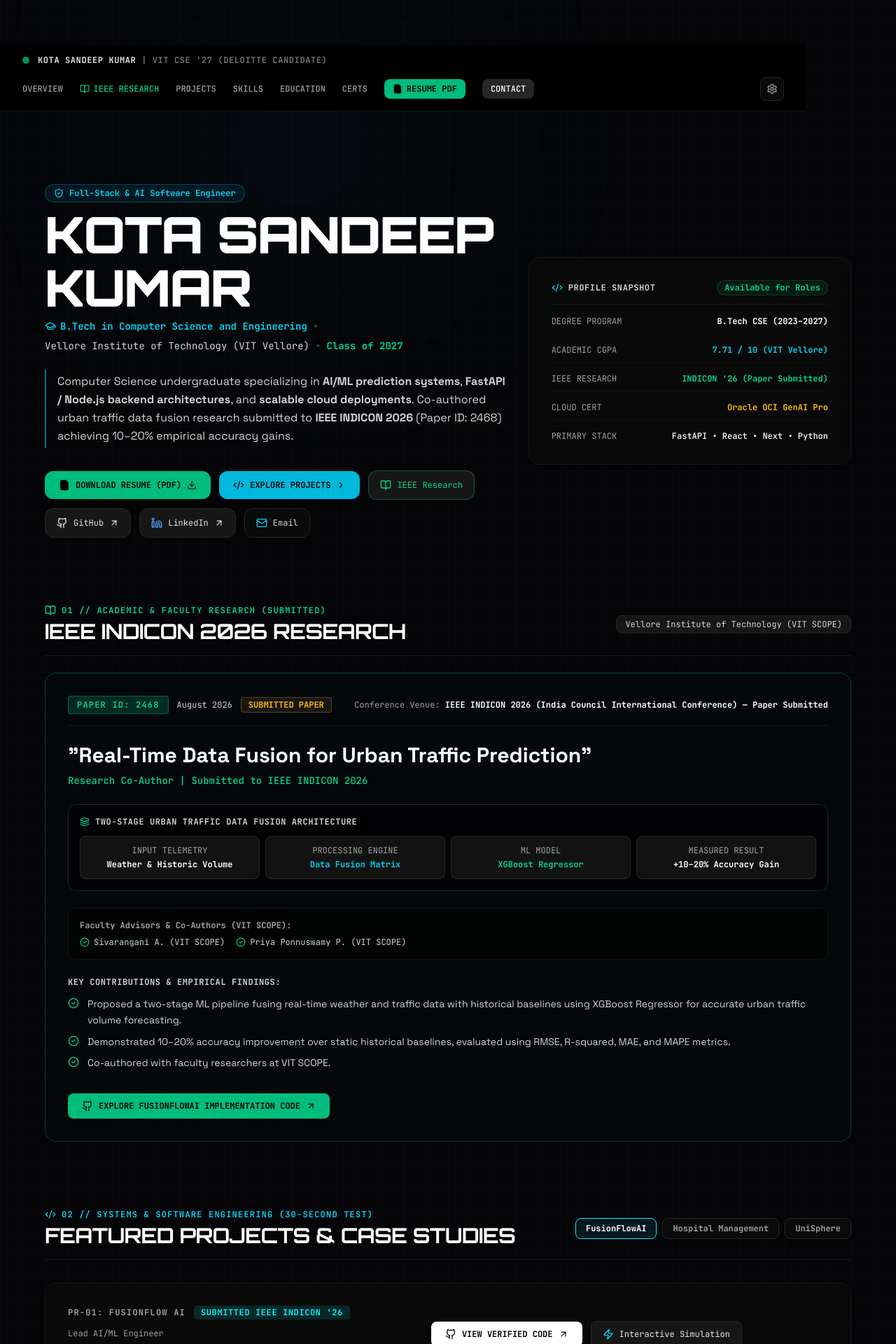
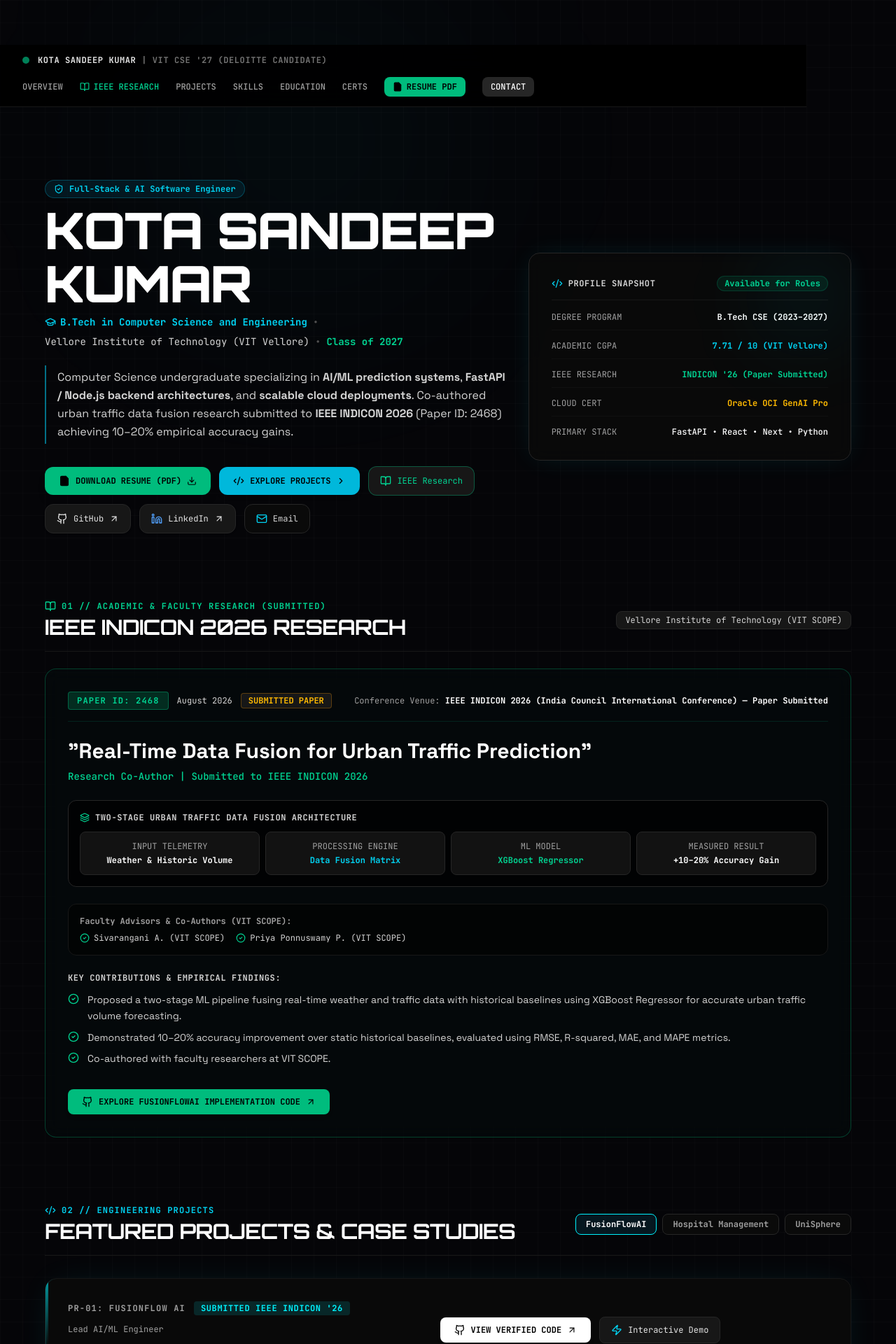
Before and after one commit to sandeep2421-hub/kota.sandeep-kumar-portfolio, a React (Vite) app: page / in a window 1280 px wide. Shown: the top 1920 px of the page at 70% size. Built offline with nearby package versions, Linux system fonts and the light colour scheme; a web font is replaced by a local one.

Commit message:
ux: remove gear button, per-category skill icons, honest demo labels, project card accent glow, clean contact/section copy

```diff
--- a/package.json
+++ b/package.json
@@ -31,9 +31,13 @@
     "autoprefixer": "^10.4.21",
     "esbuild": "^0.25.0",
     "gh-pages": "^6.3.0",
+    "puppeteer": "^25.10.0",
     "tailwindcss": "^4.1.14",
     "tsx": "^4.21.0",
     "typescript": "~5.8.2",
     "vite": "^6.2.3"
+  },
+  "allowScripts": {
+    "puppeteer@25.10.0": true
   }
 }
--- a/src/components/DashboardView.tsx
+++ b/src/components/DashboardView.tsx
@@ -14,7 +14,6 @@ import {
   MapPin,
   ChevronRight,
   ChevronLeft,
-  Settings,
   Zap,
   ArrowUpRight,
   Globe,
@@ -24,6 +23,10 @@ import {
   Activity,
   Cpu,
   ShieldCheck,
+  Terminal,
+  Database,
+  Cloud,
+  BookMarked,
 } from "lucide-react";
 import {
   PERSONAL_INFO,
@@ -146,18 +149,7 @@ export default function DashboardView({
           >
             Contact
           </button>
-        </nav>
-
-        {/* Quick Theme Controls */}
-        <div className="flex items-center gap-2">
-          <button
-            onClick={() => setShowConfig(!showConfig)}
-            className="p-2 rounded-lg border border-neutral-800 hover:border-neutral-600 text-neutral-400 hover:text-white transition-all cursor-pointer bg-neutral-950"
-            title="System Palette Config"
-          >
-            <Settings className="w-4 h-4" style={{ color: showConfig ? activeColor : undefined }} />
-          </button>
-        </div>
+      </nav>
       </header>
 
       {/* SECTION: HERO / 5-SECOND DELOITTE RECRUITER SPOTLIGHT */}
@@ -253,7 +245,11 @@ export default function DashboardView({
           </div>
 
           {/* Right Highlights Bento Card */}
-          <div className="lg:col-span-5 space-y-4 bg-neutral-950/80 border border-neutral-900 rounded-2xl p-6 sm:p-8 backdrop-blur-md">
+          <div className="lg:col-span-5 space-y-4 bg-neutral-950/80 border border-neutral-800 rounded-2xl p-6 sm:p-8 backdrop-blur-md relative overflow-hidden"
+            style={{ boxShadow: `0 0 40px -10px ${activeColor}22` }}>
+            {/* Accent corner glow */}
+            <div className="absolute top-0 right-0 w-32 h-32 rounded-full blur-[60px] pointer-events-none"
+              style={{ background: `${activeColor}15` }} />
             <div className="flex items-center justify-between border-b border-neutral-900 pb-3">
               <span className="font-mono text-xs font-bold uppercase text-neutral-300 tracking-wider flex items-center gap-2">
                 <Code2 className="w-4 h-4 text-cyan-400" />
@@ -415,7 +411,7 @@ export default function DashboardView({
           <div>
             <div className="flex items-center gap-2 text-cyan-400 font-mono text-xs font-bold uppercase tracking-widest">
               <Code2 className="w-4 h-4" />
-              <span>02 // Systems & Software Engineering (30-Second Test)</span>
+              <span>02 // Engineering Projects</span>
             </div>
             <h2 className="text-2xl sm:text-3xl font-bold font-display uppercase tracking-tight text-white mt-1">
               Featured Projects & Case Studies
@@ -444,7 +440,13 @@ export default function DashboardView({
         </div>
 
         {/* Selected Project Main Showcase Deck */}
-        <div className="bg-neutral-950/90 border border-neutral-900 rounded-2xl p-6 sm:p-8 backdrop-blur-md relative overflow-hidden space-y-8">
+        <div
+          className="bg-neutral-950/90 border border-neutral-900 rounded-2xl p-6 sm:p-8 backdrop-blur-md relative overflow-hidden space-y-8"
+          style={{ boxShadow: `0 0 50px -15px ${activeColor}20, inset 1px 0 0 0 ${activeColor}30` }}
+        >
+          {/* Top-left accent line */}
+          <div className="absolute top-0 left-0 w-1 h-24 rounded-r-full opacity-60"
+            style={{ background: `linear-gradient(to bottom, ${activeColor}, transparent)` }} />
           {/* Header row */}
           <div className="flex flex-col lg:flex-row lg:items-center justify-between gap-4 border-b border-neutral-900 pb-6">
             <div className="space-y-2">
@@ -505,14 +507,14 @@ export default function DashboardView({
                 className="flex items-center gap-2 px-4 py-2.5 rounded-lg border border-neutral-800 hover:border-cyan-500/50 bg-neutral-900 text-neutral-200 hover:text-white transition-all cursor-pointer"
               >
                 <Zap className="w-4 h-4 text-cyan-400" />
-                <span>Interactive Simulation</span>
+                <span>Interactive Demo</span>
               </button>
 
               <button
                 onClick={onOpenDetail}
                 className="flex items-center gap-2 px-4 py-2.5 rounded-lg border border-neutral-800 hover:border-neutral-600 bg-neutral-950 text-neutral-400 hover:text-white transition-all cursor-pointer"
               >
-                <span>Full Spec Sheet</span>
+                <span>Technical Details</span>
                 <ChevronRight className="w-4 h-4" />
               </button>
             </div>
@@ -666,6 +668,15 @@ export default function DashboardView({
               ))}
             </div>
           </div>
+
+          {/* Demo disclaimer */}
+          <div className="flex items-start gap-2.5 p-3 rounded-lg bg-neutral-900/60 border border-neutral-800 font-mono text-xs text-neutral-400">
+            <Zap className="w-3.5 h-3.5 text-cyan-400/70 flex-shrink-0 mt-0.5" />
+            <span>
+              <span className="text-neutral-200 font-semibold">Interactive Demo</span>
+              {" "}— illustrative simulation of the project's workflow. Not connected to the production backend or ML model.
+            </span>
+          </div>
         </div>
       </section>
 
@@ -682,13 +693,22 @@ export default function DashboardView({
         </div>
 
         <div className="grid grid-cols-1 md:grid-cols-2 lg:grid-cols-3 gap-6">
-          {TECHNICAL_SKILLS.map((cat, idx) => (
+          {TECHNICAL_SKILLS.map((cat, idx) => {
+            const categoryIcons: Record<string, React.ReactNode> = {
+              "Languages": <Terminal className="w-4 h-4" />,
+              "Frameworks & Libraries": <Layers className="w-4 h-4" />,
+              "Databases": <Database className="w-4 h-4" />,
+              "Cloud & Tools": <Cloud className="w-4 h-4" />,
+              "Relevant Coursework": <BookMarked className="w-4 h-4" />,
+            };
+            const icon = categoryIcons[cat.category] || <Code2 className="w-4 h-4" />;
+            return (
             <div
               key={idx}
               className="p-6 rounded-2xl border border-neutral-900 bg-neutral-950/80 space-y-4 backdrop-blur-md hover:border-neutral-800 transition-colors"
             >
               <h3 className="font-mono text-xs uppercase tracking-widest font-bold text-cyan-400 border-b border-neutral-900 pb-2 flex items-center gap-2">
-                <Code2 className="w-4 h-4" />
+                {icon}
                 <span>{cat.category}</span>
               </h3>
               <div className="flex flex-wrap gap-2 pt-1">
@@ -702,7 +722,8 @@ export default function DashboardView({
                 ))}
               </div>
             </div>
-          ))}
+            );
+          })}
         </div>
       </section>
 
@@ -807,10 +828,10 @@ export default function DashboardView({
         <div className="border-b border-neutral-900 pb-4">
           <div className="flex items-center gap-2 text-cyan-400 font-mono text-xs font-bold uppercase tracking-widest">
             <Mail className="w-4 h-4" />
-            <span>06 // Connect & Hire</span>
+            <span>06 // Contact</span>
           </div>
           <h2 className="text-2xl sm:text-3xl font-bold font-display uppercase tracking-tight text-white mt-1">
-            Contact & Recruiter Dock
+            Get in Touch
           </h2>
         </div>
 
--- a/src/data.ts
+++ b/src/data.ts
@@ -94,7 +94,7 @@ export const PORTFOLIO_PROJECTS: Project[] = [
     iconType: "database",
     githubUrl: "https://github.com/sandeep2421-hub/dsa-project-hospital-website",
     caseStudy: {
-      problem: "Traditional synchronous healthcare management portals suffer database thread blocks and high latency during peak hours when handling concurrent patient registrations, medical appointments, and medical history lookups.",
+      problem: "Healthcare management portals often rely on synchronous blocking database calls, which limits their ability to handle concurrent patient registrations, appointment scheduling, and medical record lookups without degrading responsiveness.",
       architecture: [
         "React Component-Driven Single Page Frontend with Tailwind CSS",
         "Python FastAPI Backend Powered by Uvicorn ASGI Server",
```
Also changed, not shown: 1 other file (tests, documents, lock files or other folders).
